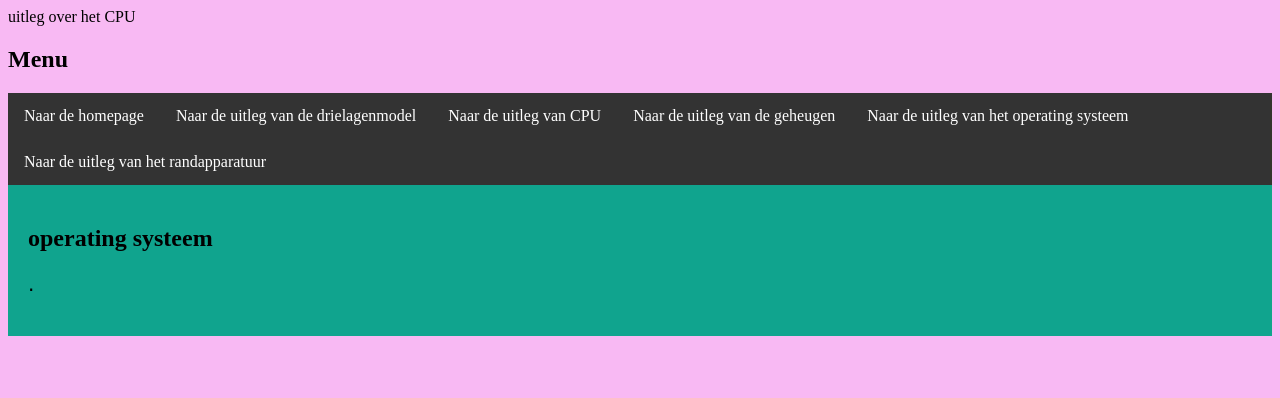
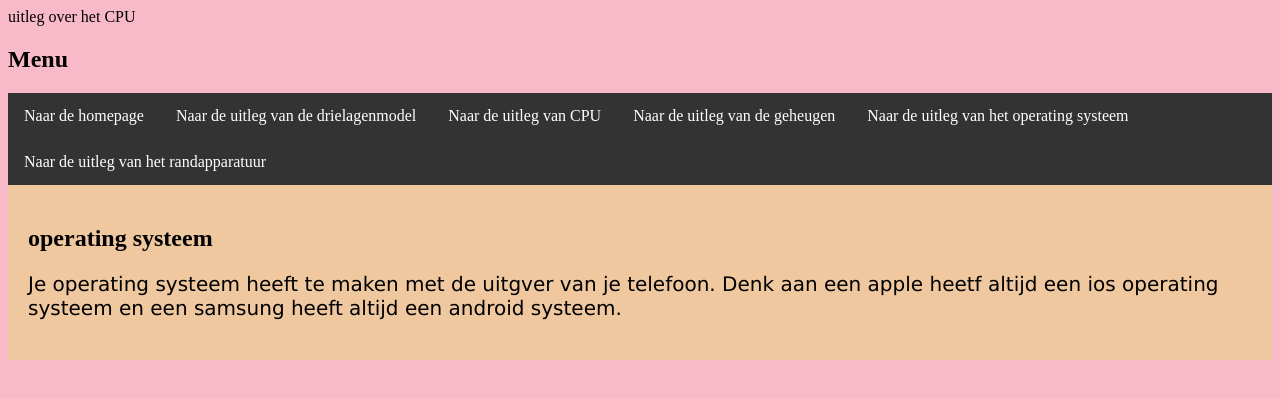
Before and after one commit to Raybentb/Raybentb.github.io, a plain HTML site: page operatingsysteem.html in a window 1280 px wide. Drawn offline with Linux system fonts and the light colour scheme.

Commit message:
informatie

```diff
--- a/operatingsysteem.html
+++ b/operatingsysteem.html
@@ -29,9 +29,9 @@
 <html>
 <body>
 
-<div style="background-color:rgb(16, 164, 142);color:rgb(0, 0, 0);padding:20px;">
+<div style="background-color:rgb(239, 200, 159);color:rgb(0, 0, 0);padding:20px;">
   <h2>operating systeem</h2>
-  <p> .</p>
+  <p> Je operating systeem heeft te maken met de uitgver van je telefoon. Denk aan een apple heetf altijd een ios operating systeem en een samsung heeft altijd een android systeem.</p>
 </div>
 
 </body>
@@ -42,7 +42,7 @@
 <head>
 <style>
 body {
-  background-color: rgb(248, 185, 243);
+  background-color: rgb(248, 185, 200);
 }
 
 h1 {
```
Also changed, not shown: geheugen.html (+3 -3 lines), randapparatuur.html (+3 -3 lines).
